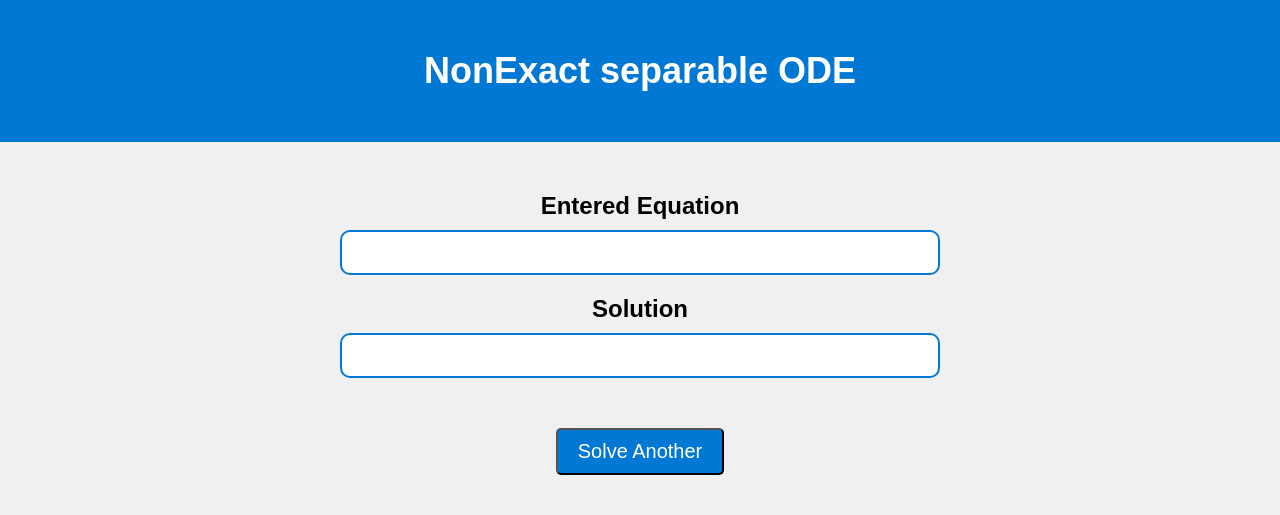
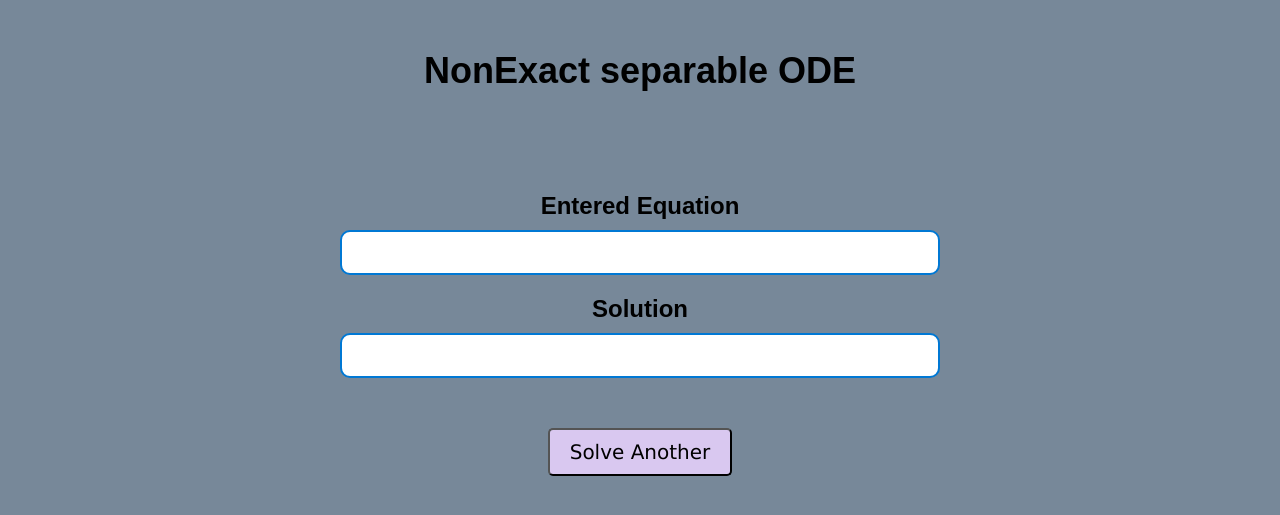
Before and after one commit to hirok121/NonExactODEsolver, a Flask app: template templates/copy.html in a window 1280 px wide. Shown: the top 515 px of the page. Run offline with Flask 3, Linux system fonts and the light colour scheme; the template is opened without the code that fills it, so the values that code supplies are empty; some web fonts are replaced.

Commit message:
before change solution

```diff
--- a/templates/copy.html
+++ b/templates/copy.html
@@ -17,7 +17,8 @@
         body {
             font-family: "Mooli", sans-serif;
     /* font-family: "Roboto", Arial, sans-serif; */
-    background-color: #f0f0f0;
+  background-color: lightslategrey;
+    /* background-color: ; */
             margin: 0;
             padding: 0;
 }
@@ -31,8 +32,8 @@
 .header {
     text-align: center;
     padding: 50px 0;
-    background-color: #0078d4;
-    color: white;
+    /* background-color: #0078d4; */
+    color: rgb(0, 0, 0);
     width: 100%;
 }
 
@@ -84,15 +85,17 @@
     display: inline-block;
     padding: 10px 20px;
     font-size: 20px;
-    background-color: #0078d4;
-    color: white;
+    background-color: #d9c8f0;
+    /* color: white; */
     text-decoration: none;
     border-radius: 5px;
+    font-family: Verdana;
+    font-style: bold;
     transition: background-color 0.3s ease;
 }
 
 .solveAnother:hover {
-    background-color: #005ea2;
+    background-color: #b68deb;
 }
 
 .back-button {
```
